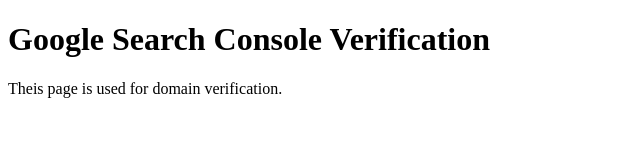
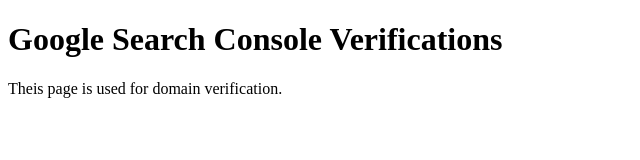
Before and after one commit to JunHyuk1203/junhyuk1203.github.io, a plain HTML site: page index.html in a window 1280 px wide. Shown: the full height of the page, 0-640 px from the left. Drawn offline with Linux system fonts and the light colour scheme.

Commit message:
Correct heading text for Google Search Console

```diff
--- a/index.html
+++ b/index.html
@@ -7,7 +7,7 @@
     <script src="https://pl30718553.effectivecpmnetwork.com/1c/5c/82/1c5c8262264fb00b617c40dc14846735.js"></script>
 </head>
 <body>
-    <h1>Google Search Console Verification</h1>
+    <h1>Google Search Console Verifications</h1>
     <p>Theis page is used for domain verification.</p>
 </body>
 </html>
```
